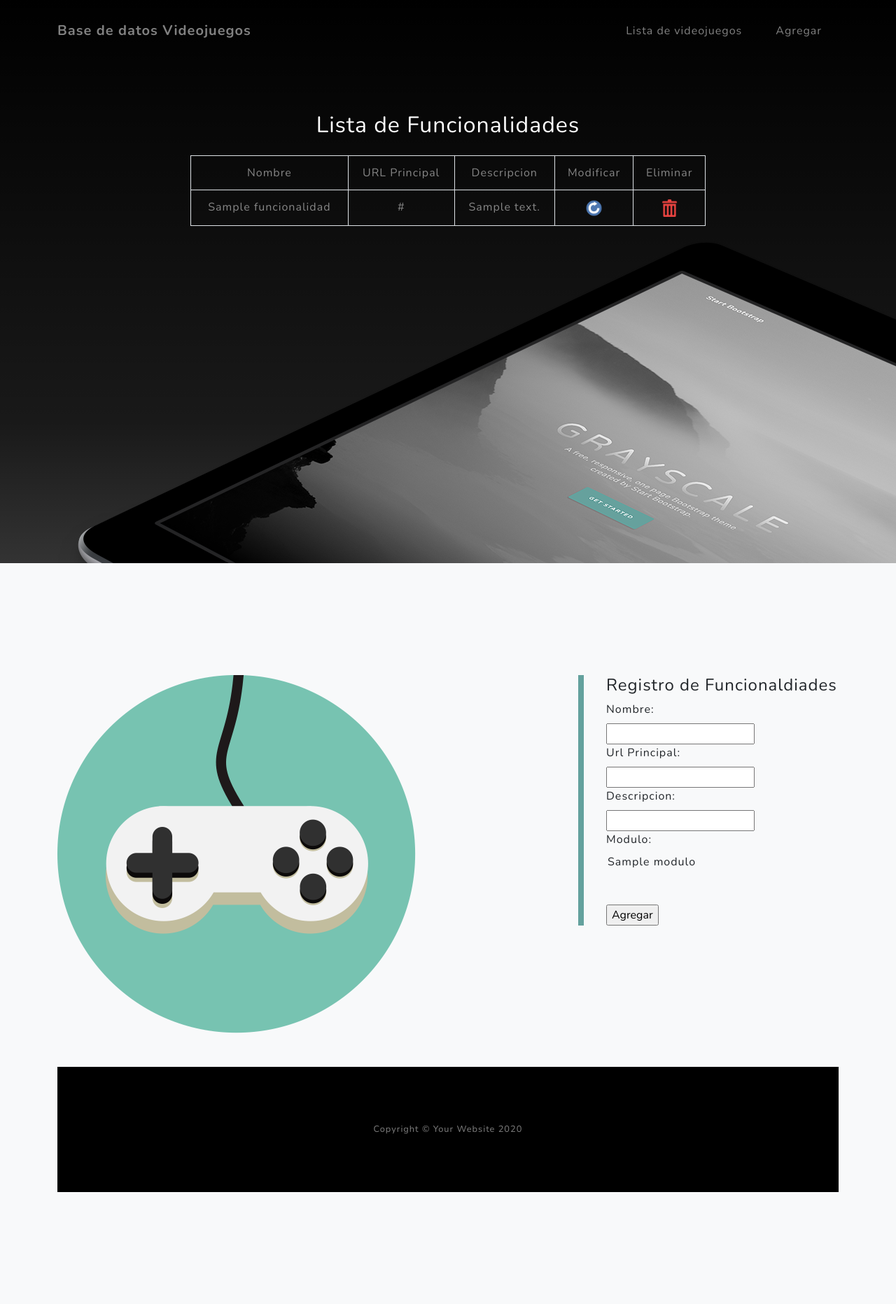
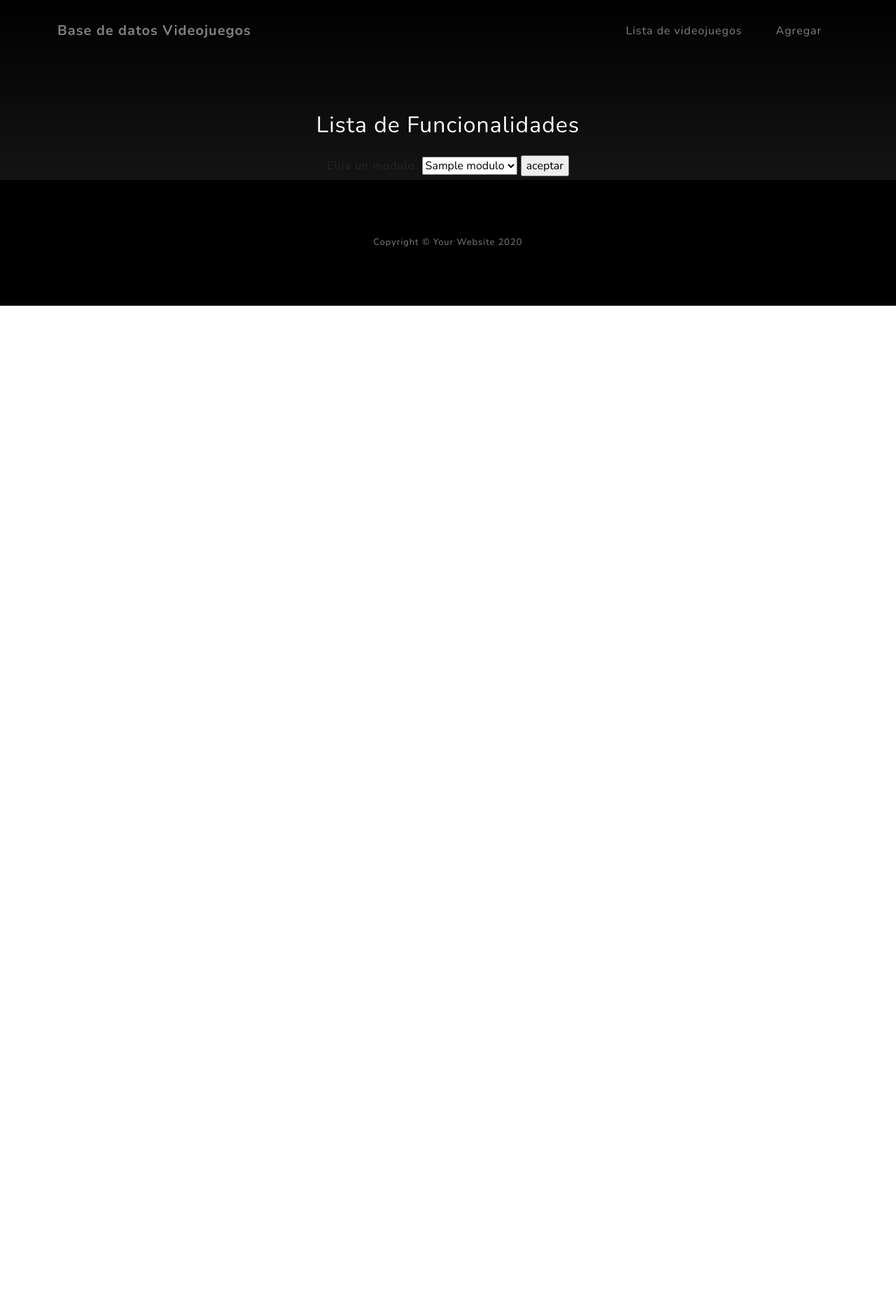
Before and after one commit to Atlhax7/Correcion, a PHP site: page /funcionalidad.php in a window 1280 px wide; the page is wider, and only the part inside the window is pictured. Shown: that part at 70% size. After the commit the page ends 437 px from the top of that part, so only its background shows below. Run offline with PHP 8.4, Linux system fonts and the light colour scheme; tables that the repository leaves empty hold one stand-in row (values such as "Sample post"); some libraries are stand-ins or nearby versions.

Commit message:
Seccion Funcionalidad
Seccion funcionalidad funcionando OK

```diff
--- a/Service/moduloService.php
+++ b/Service/moduloService.php
@@ -6,6 +6,14 @@ function insert($nombre, $genero, $plataforma, $precio)
     $conection = getConection();
     $stmt = $conection->prepare("INSERT INTO videojuego (nombre, genero, plataforma,precio) VALUES (?, ?, ?,?)");
     $stmt->bind_param("sssd", $nombre, $genero, $plataforma, $precio);
+    $stmt->execute();
+    $stmt->close();
+}
+function insertFuncionalidad($nombre, $codigo, $descripcion, $url,$codModulo)
+{
+    $conection = getConection();
+    $stmt = $conection->prepare("INSERT INTO SEG_FUNCIONALIDAD (COD_FUNCIONALIDAD, COD_MODULO, URL_PRINCIPAL,NOMBRE,DESCRIPCION) VALUES (?, ?, ?,?,?)");
+    $stmt->bind_param("dssss", $codigo, $codModulo, $url, $nombre,$descripcion);
     $stmt->execute();
     $stmt->close();
 }
@@ -26,14 +34,7 @@ function insertRolModulo($cmodulo, $crol)
     $stmt->execute();
     $stmt->close();
 }
-function insertFuncionalidad($modulo, $nombre, $url, $descripcion)
-{
-    $conection = getConection();
-    $stmt = $conection->prepare("INSERT INTO seg_funcionalidad (nombre, genero, plataforma,precio) VALUES (?, ?, ?,?)");
-    $stmt->bind_param("ssss", $modulo, $url, $nombre, $descripcion);
-    $stmt->execute();
-    $stmt->close();
-}
+
 
 
 function findAll()
@@ -52,6 +53,23 @@ function findModuloByCod($codigo)
     $conection = getConection();
     return $conection->query("SELECT * FROM SEG_MODULO WHERE COD_MODULO=".$codigo);
 }
+
+function findFuncionalidad($codigo)
+{
+    $conection = getConection();
+    return $conection->query("SELECT * FROM SEG_FUNCIONALIDAD WHERE COD_MODULO=".$codigo);
+}
+function findFuncionalidadByCod($codigo)
+{
+    $conection = getConection();
+    return $conection->query("SELECT * FROM SEG_FUNCIONALIDAD WHERE COD_FUNCIONALIDAD=".$codigo);
+}
+function findAllFuncionalidad()
+{
+    $conection = getConection();
+    return $conection->query("SELECT * FROM SEG_FUNCIONALIDAD");
+}
+
 
 function findSegRol()
 {
@@ -87,6 +105,14 @@ function modify($nombre, $genero, $plataforma,$precio,$codVideojuego)
     $stmt->execute();
     $stmt->close();
 }
+function modifyFuncionalidad($nombre, $codigo, $descripcion, $url,$codModulo)
+{
+    $conection = getConection();
+    $stmt = $conection->prepare("update SEG_FUNCIONALIDAD set NOMBRE=?,  URL_PRINCIPAL=?,  DESCRIPCION=?, COD_MODULO=? WHERE COD_FUNCIONALIDAD=?");
+    $stmt->bind_param("ssssd", $nombre, $url, $descripcion,$codModulo,$codigo);
+    $stmt->execute();
+    $stmt->close();
+}
 
 function modifyModulo($nombre, $codigo)
 {
@@ -114,14 +140,7 @@ function modifyRolModulo($codRol, $codModulo)
     $stmt->close();
 }
 
-function modifyFuncionalidad($codmodulo, $url, $nombre,$descripcion,$codFuncionalidad)
-{
-    $conection = getConection();
-    $stmt = $conection->prepare("update  set COD_MODULO=?,  URL_PRINCIPAL=?,  NOMBRE=?, DESCRIPCION=? where COD_FUNCIONALIDAD=?");
-    $stmt->bind_param("ss", $codmodulo, $url, $nombre,$descripcion,$codFuncionalidad);
-    $stmt->execute();
-    $stmt->close();
-}
+
 function remove($codVideojuego)
 {
     $conection = getConection();
@@ -136,10 +155,10 @@ function removeRolModulo($codModulo,$codRol)
     $conection->query($sql);
     $conection->close();
 }
-function removeFuncionalidad($codFuncionalidad)
+function deleteFuncionalidad($codFuncionalidad)
 {
     $conection = getConection();
-    $sql = "DELETE FROM seg_funcionalidad WHERE COD_FUNCIONALIDAD=".$codFuncionalidad;
+    $sql = "DELETE FROM SEG_FUNCIONALIDAD WHERE COD_FUNCIONALIDAD=".$codFuncionalidad;
     $conection->query($sql);
     $conection->close();
 }
--- a/funcionalidad.php
+++ b/funcionalidad.php
@@ -4,37 +4,54 @@ include './Service/moduloService.php';
 
 $accion="Agregar";
 $nombre="";
+$nombreModulo="";
+$descripcion="";
 $url="";
-$descripcion="";
+$precio="";
 $codModulo="";
-
+$codigo="";
+$hidden="hidden";
 //echo "Éxito: Se realizó una conexión apropiada a MySQL! La base de datos mi_bd es genial." . PHP_EOL;
 //echo "Información del host: " . mysqli_get_host_info($conection) . PHP_EOL;
-if (isset($_POST["nombre"])&&isset($_POST["url"])&&isset($_POST["descripcion"])&&isset($_POST["COD_MODULO"])&&$_POST["accion"]=="Agregar")
+if(isset($_GET["modulo"]))
 {
-    insertFuncionalidad($_POST["COD_MODULO"],$_POST["nombre"],$_POST["url"],$_POST["descripcion"]);
+    $codModulo=$_GET["modulo"];
+    $aux = findModuloByCod($_GET["modulo"]);
+    $rowAux=$aux->fetch_assoc();
+    $nombreModulo=$rowAux["NOMBRE"];
+}
+
+if (isset($_POST["nombre"])&&isset($_POST["codigo"])&&isset($_POST["codModulo"])&&isset($_POST["url"])&&isset($_POST["descripcion"])&&$_POST["accion"]=="Agregar")
+{
+    echo 'Codigo de la nueva funcionalidad '.$_POST["codigo"];
+    insertFuncionalidad($_POST["nombre"],$_POST["codigo"],$_POST["descripcion"],$_POST["url"],$_POST["codModulo"]);
 
 
 }
-else if (isset($_POST["nombre"])&&isset($_POST["url"])&&isset($_POST["descripcion"])&&isset($_POST["COD_MODULO"])&&$_POST["accion"]=="Modificar"){
+else if (isset($_POST["nombre"])&&isset($_POST["codigo"])&&$_POST["accion"]=="Modificar"){
 
-    modifyFuncionaldiad($_POST["COD_MODULO"],$_POST["nombre"],$_POST["url"],$_POST["descripcion"],$_POST["COD_FUNCIONALIDAD"]);
+    modifyFuncionalidad($_POST["nombre"],$_POST["codigo"],$_POST["descripcion"],$_POST["url"],$_POST["codModulo"]);
 }
 if(isset($_GET["update"]))
 {
-    $result = findByCod($_GET["update"]);
+    $result = findFuncionalidadByCod($_GET["update"]);
     if ($result->num_rows > 0) {
-        $row1=$result->fetch_assoc();
-        $nombre=$row1["nombre"];
-        $url=$row1["url"];
-        $descripcion=$row1["descripcion"];
-        $codModulo=$row1["codModulo"];
+        $row1 = $result->fetch_assoc();
+        $aux = findModuloByCod($row1["COD_MODULO"]);
+        $rowAux=$aux->fetch_assoc();
+        $nombreModulo=$rowAux["NOMBRE"];
+        $nombre=$row1["NOMBRE"];
+        $codigo=$row1["COD_FUNCIONALIDAD"];
+        $codModulo=$row1["COD_MODULO"];
+        $descripcion=$row1["DESCRIPCION"];
+        $url=$row1["URL_PRINCIPAL"];
         $accion="Modificar";
+        $hidden="";
     }
 }
 if(isset($_GET["delete"]))
 {
-    remove($_GET["delete"]);
+    deleteFuncionalidad($_GET["delete"]);
 }
 
 ?>
@@ -74,13 +91,34 @@ if(isset($_GET["delete"]))
             </div>
         </nav>
         <!-- Masthead-->
-
-        <!-- Lista de Funcionalidades-->
+        <!-- Lista de Funcionaldiades-->
         <section class="about-section text-center" id="lista">
             <div class="container">
                 <div class="row">
                     <div class="col-lg-8 mx-auto">
                         <h2 class="text-white mb-4">Lista de Funcionalidades</h2>
+                        <form name="forma" method="get" class="form" action="/Correcion/funcionalidad.php">
+                        <label for="Modulo">Elija un modulo:</label>
+                        <select id="modulo" name="modulo">
+                        <?php
+                        $result = findModulo();
+                        while($row = $result->fetch_assoc()) {?>
+                        <option value=<?php echo $row['COD_MODULO'];?>><?php echo $row['NOMBRE'];?></option>
+                        <?php
+                        }
+                        ?>
+                        </select>
+                        <input type="submit" name="accion" value="aceptar">
+                        </form>
+
+
+
+                        <?php
+                        if($codModulo!="")
+                        {
+
+
+                        ?>
                         <table class="table text-white-50 text-center table-bordered ">
                             <tr>
                                 <td>Nombre</td>
@@ -90,19 +128,22 @@ if(isset($_GET["delete"]))
                                 <td>Eliminar</td>
                             </tr>
                             <?php
-                        $result = findAllFuncionalidades();
-                        if ($result->num_rows > 0) {
+                            $resultFuncionalidad = findFuncionalidad($codModulo);
+                            if ($resultFuncionalidad->num_rows > 0) {
                             // output data of each row
-                            while($row = $result->fetch_assoc()) {
-                                ?>
+                            while($rowFuncionalidad = $resultFuncionalidad->fetch_assoc()) {
+                            ?>
                             <tr>
-                                <td><?php echo $row['NOMBRE']; ?></td>
-                                <td><?php echo $row['URL_PRINCIPAL']; ?></td>
-                                <td><?php echo $row['DESCRIPCION']; ?></td>
-                                <td><a href="index.php?update= <?php echo $row["COD_FUNCIONALIDAD"];?>#insertar"><img class="img-small" src="assets/img/update.png" style="width:25px;height:25px;" alt="" /></a></td>
-                                <td><a href="index.php?delete= <?php echo $row["COD_FUNCIONALIDAD"];?>"><img class="img-small" src="assets/img/delete.png" style="width:25px;height:25px;" alt="" /></a></td>
+                                <td><?php echo $rowFuncionalidad['NOMBRE']; ?></td>
+                                <td><?php echo $rowFuncionalidad['URL_PRINCIPAL']; ?></td>
+                                <td><?php echo $rowFuncionalidad['DESCRIPCION']; ?></td>
+                                <td><a href="funcionalidad.php?update= <?php echo $rowFuncionalidad["COD_FUNCIONALIDAD"];?>#insertar"><img class="img-small" src="assets/img/update.png" style="width:25px;height:25px;" alt="" /></a></td>
+                                <td><a href="funcionalidad.php?delete= <?php echo $rowFuncionalidad["COD_FUNCIONALIDAD"];?>"><img class="img-small" src="assets/img/delete.png" style="width:25px;height:25px;" alt="" /></a></td>
                             </tr>
-                            <?php }
+                            <?php
+
+
+                            }
                             }?>
                         </table>
                     </div>
@@ -110,7 +151,7 @@ if(isset($_GET["delete"]))
                 <img class="img-small" src="assets/img/ipad.png" alt="" />
             </div>
         </section>
-        <!-- Gestion Funcionaldiades-->
+        <!-- Projects-->
         <section class="projects-section bg-light" id="insertar">
             <div class="container">
                 <!-- Featured Project Row-->
@@ -118,32 +159,49 @@ if(isset($_GET["delete"]))
                     <div class="col-xl-8 col-lg-7"><img class="img-fluid mb-3 mb-lg-0" src="assets/img/videogame.png" style="width:512px;height:512px;" alt="" /></div>
                     <div class="col-xl-4 col-lg-5">
                         <div class="featured-text text-center text-lg-left">
-                        <h4>Registro de Funcionaldiades </h4>
+                            <h4>Registro de Funcionalidad</h4>
+                            <?php
+                            if ($nombreModulo!="" ){
+                                echo 'Nombre del modulo '.$nombreModulo;
 
-                            <form name="forma" method="post" class="form" action="/Examen2_MonteroErick/index.php">
+
+
+                                    $resultALL = findAllFuncionalidad();
+                                    if ($resultALL->num_rows > 0) {
+
+                                        if($accion!="")
+                                        {
+                                            while($rowAll=$resultALL->fetch_assoc())
+                                            {
+                                                $codigo=$rowAll["COD_FUNCIONALIDAD"]+1;
+                                            }
+
+
+                                        }
+                                        }
+
+
+
+
+                            ?>
+                            <form name="forma" method="post" class="form" action="/Correcion/funcionalidad.php">
+                                <input type="hidden" name="codVideojuego" value="<?php echo $codVideojuego ?>">
+                                <label for="modulo"><?php echo $nombreModulo; ?></label><br>
+                                <input type="hidden" id="codModulo" name="codModulo" value="<?php echo $codModulo; ?>" required><br>
                                 <label for="nombre">Nombre:</label><br>
                                 <input type="text" id="nombre" name="nombre" value="<?php echo $nombre; ?>" required><br>
-                                <label for="url">Url Principal:</label><br>
+                                <label for="nombre">URL Principal:</label><br>
                                 <input type="text" id="url" name="url" value="<?php echo $url; ?>" required><br>
-                                <label for="url">Descripcion:</label><br>
+                                <label for="descripcion">Descripcion:</label><br>
                                 <input type="text" id="descripcion" name="descripcion" value="<?php echo $descripcion; ?>" required><br>
-                                <label for="segModulo">Modulo:</label><br>
-                                <?php
-                                $result = findSegModulo();
-                                if ($result->num_rows > 0) {
-                                    // output data of each row
-                                    while($row = $result->fetch_assoc()) {
-                                ?>
-                                    <option value="<?php echo $row['COD_MODULO']; ?>"><?php echo $row['NOMBRE']; ?></option>
-                                    <?php }
-                            }?>
-                                </select><br><br>
-
-
+                                <?php ?>
+                                <input type="hidden" id="codigo" name="codigo" value="<?php echo $codigo; ?>" required pattern="[0-9.0]+"><br><br>
                                 <input type="submit" name="accion" value="<?php echo $accion ?>">
-
+                                <input type="button" name="cancelar" value="Cancelar" visibility="<?php echo $hidden?>" onclick="document.location='modulo.php'">
                             </form>
-
+                            <?php
+                            }
+                        }?>
                         </div>
                     </div>
                 </div>
@@ -151,7 +209,7 @@ if(isset($_GET["delete"]))
         <form>
 
 
-
+        </form>
         <!-- Contact-->
         <!-- Footer-->
         <footer class="footer bg-black small text-center text-white-50"><div class="container">Copyright © Your Website 2020</div></footer>
--- a/modulo.php
+++ b/modulo.php
@@ -120,7 +120,7 @@ if(isset($_GET["delete"]))
                         <div class="featured-text text-center text-lg-left">
                             <h4>Registro de modulos</h4>
 
-                            <form name="forma" method="post" class="form" action="/CORRECCION/modulo.php">
+                            <form name="forma" method="post" class="form" action="/Correcion/modulo.php">
                                 <input type="hidden" name="codVideojuego" value="<?php echo $codVideojuego ?>">
                                 <label for="nombre">Nombre:</label><br>
                                 <input type="text" id="nombre" name="nombre" value="<?php echo $nombre; ?>" required><br>
```
Also changed, not shown: 1 other file.
